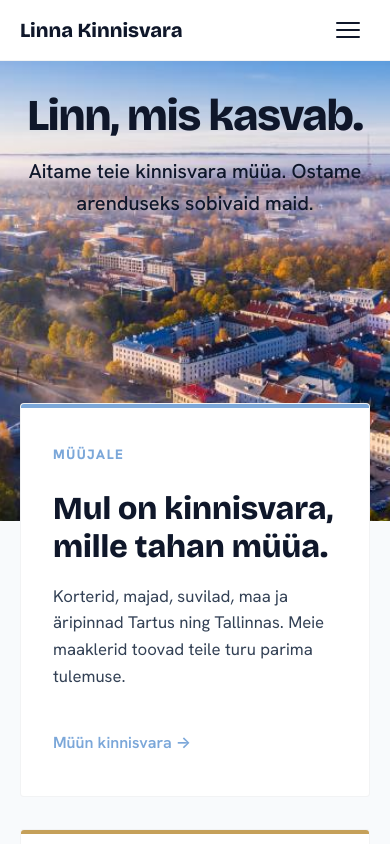
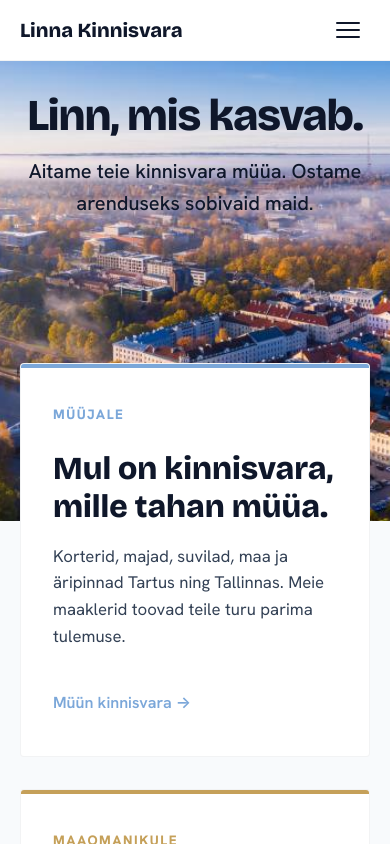
Before and after one commit to taavitamm8888/linnakinnisvara, a Next.js app: page / in a window 390 px wide. Shown: the top 844 px of the page. Built offline with nearby package versions, Linux system fonts and the light colour scheme; no server answers.

Commit message:
Kaardid veel korgemale
Co-Authored-By: Claude Fable 5 <noreply@anthropic.com>

```diff
--- a/public/templates/linnakinnisvara/assets/style.css
+++ b/public/templates/linnakinnisvara/assets/style.css
@@ -120,10 +120,10 @@ a { color: inherit; }
     display: block; width: 100%; height: 600px;
     object-fit: cover; object-position: center 55%;
 }
-.two-doors-fork { margin-top: -260px; }
+.two-doors-fork { margin-top: -330px; }
 @media (max-width: 640px) {
     .tartu-riba img { height: 460px; }
-    .two-doors-fork { margin-top: -150px; }
+    .two-doors-fork { margin-top: -190px; }
 }
 .hero-header { position: relative; z-index: 2; padding: 8rem 0 4rem; text-align: center; }
 .hero-title { font-size: 4rem; font-weight: 800; color: var(--ink); margin-bottom: 1rem; letter-spacing: -1px; line-height: 1.05; }
```
